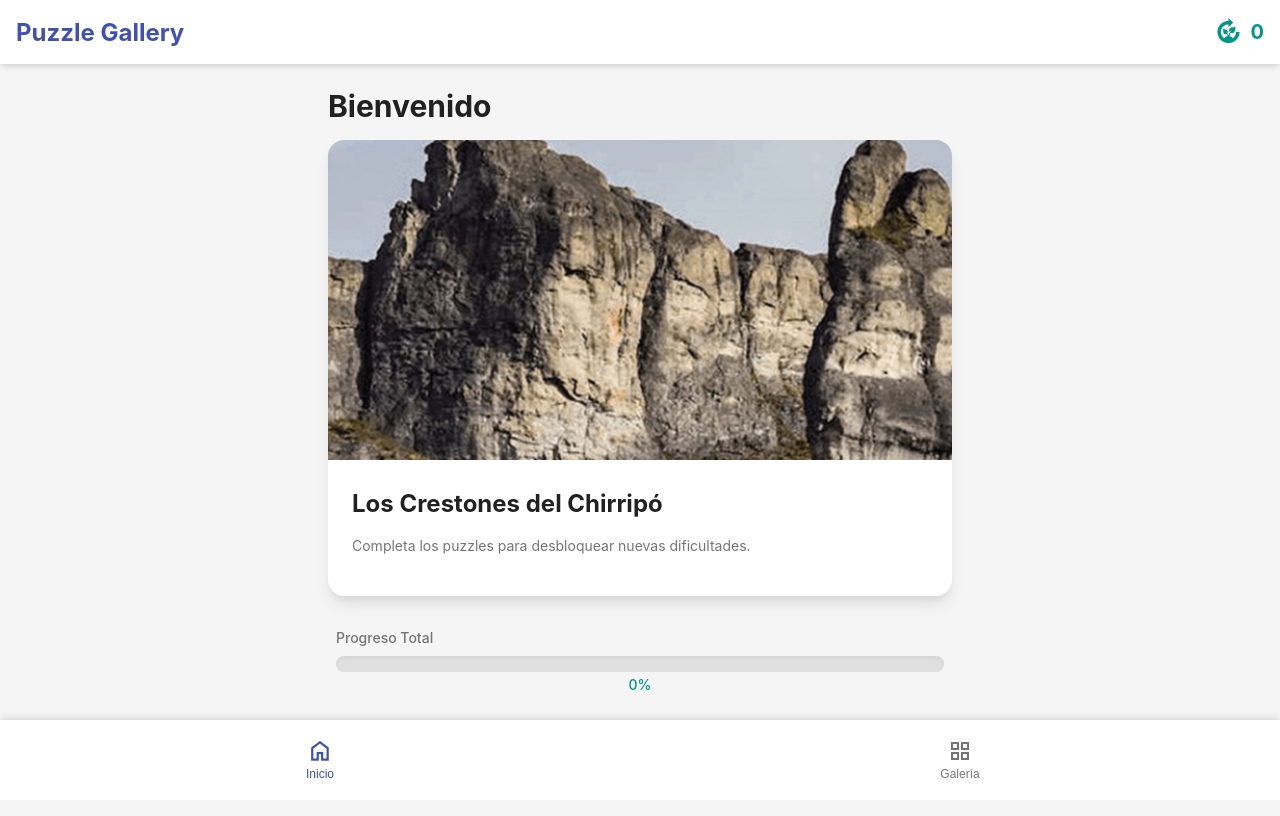
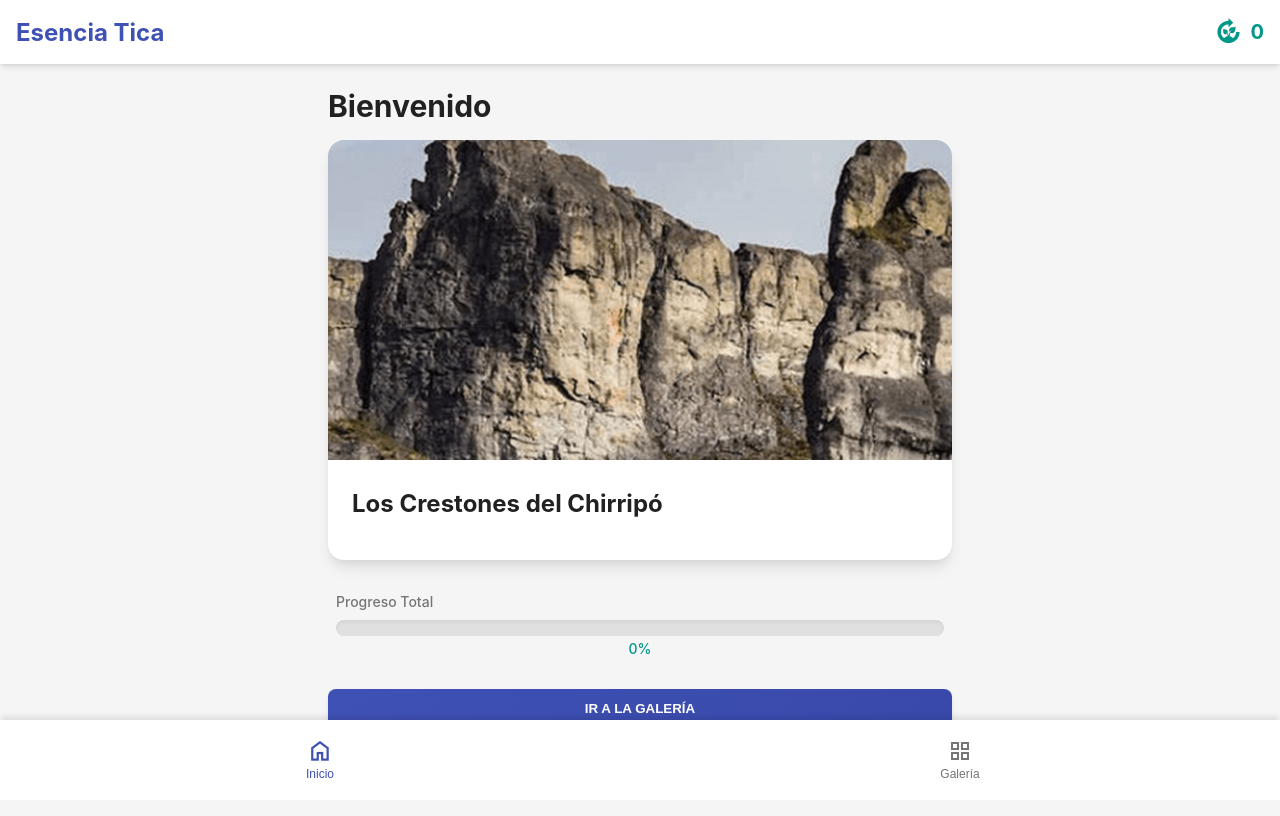
Before and after one commit to YoSoyWill/Esencia-Tica, a plain HTML site: page game.html in a window 1280 px wide. Drawn offline with nearby package versions, Linux system fonts and the light colour scheme.

Commit message:
Update game.html

```diff
--- a/game.html
+++ b/game.html
@@ -402,7 +402,7 @@ to { transform: rotate(360deg); }
 
 <!-- --- App Shell: Header --- -->
 <header class="app-header">
-<h1>Puzzle Gallery</h1>
+<h1>Esencia Tica</h1>
 <div id="cañas-container">
 <!-- ¡MODIFICADO! Icono de Google -->
 <span class="material-symbols-outlined">compost</span>
@@ -420,7 +420,7 @@ to { transform: rotate(360deg); }
 <img id="main-image" src="https://placehold.co/600x800/E0E0E0/757575?text=Cargando..." alt="Rompecabezas destacado" class="w-full h-80" style="object-fit: cover;">
 <div class="p-6">
 <h3 id="main-title" class="text-2xl font-bold mb-4"></h3>
-<p class="mb-4 text-sm" style="color: var(--color-texto-secundario);">Completa los puzzles para desbloquear nuevas dificultades.</p>
+
 </div>
 </div>
 <div class="w-full mb-8" style="padding-left: 0.5rem; padding-right: 0.5rem;">
@@ -493,7 +493,7 @@ to { transform: rotate(360deg); }
 
 <div id="modal-preview" class="modal-backdrop hidden" style="z-index: 45;">
 <div class="tarjeta max-w-md w-full animate-modal-in" style="position: relative;">
-<h3 class_="text-2xl font-bold p-4 text-center">Previsualización</h3>
+
 <img id="modal-preview-img" src="" alt="Previsualización" class="w-full h-80" style="object-fit: contain; padding: 1rem;">
 <button id="btn-cerrar-preview" class="btn btn-primario w-full" style="border-radius: 0 0 1rem 1rem;">Cerrar</button>
 </div>
```
